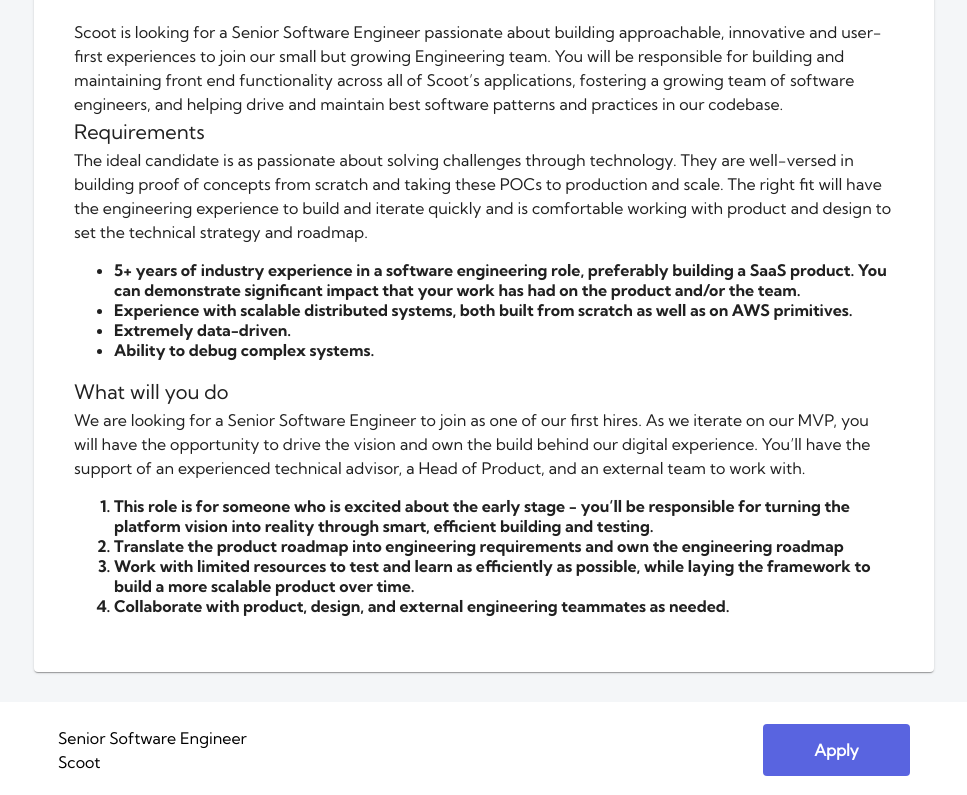
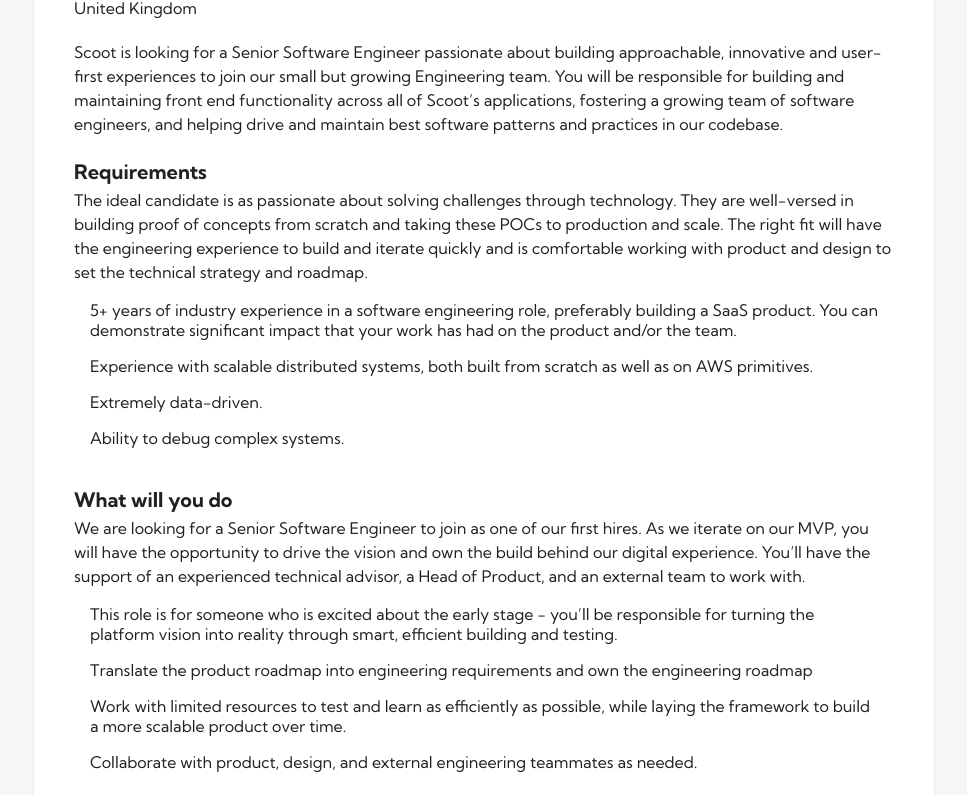
Before and after one commit to MSagdieva/FMChallenge---Devjobs-web-app, a Next.js app: page /detail/1 in a window 1280 px wide. Shown: the part 465-1260 px from the top of the page, without its empty margins (156-1123 px from the left). Built offline with nearby package versions, Linux system fonts and the light colour scheme.

Commit message:
detail page small design fixes

```diff
--- a/pages/_app.js
+++ b/pages/_app.js
@@ -20,7 +20,12 @@
       MuiTypography: {
         styleOverrides: {
           root: {
-          padding: 0}}
+          padding: 0},
+          h6:{
+            fontFamily: "'KumbhSans-Bold', sans-serif",
+            marginTop:20,
+          }
+        }
       },
       MuiButton: {
         variants: [
--- a/pages/detail/[slug].js
+++ b/pages/detail/[slug].js
@@ -2,8 +2,7 @@
 import {useRouter} from 'next/router';
 import Header from '../../components/elements/Header';
 import Footer from '../../components/elements/Footer';
-import { Container, Typography } from "@mui/material";
-import { Paper, Button } from "@mui/material";
+import { Container, Typography, Paper, Button, List, ListItem  } from "@mui/material";
 import Image from 'next/image';
 import { styled } from '@mui/material/styles';
 import {ColorModeContext} from "../_app";
@@ -61,7 +60,7 @@
     return (<div style={{backgroundColor: mode.themeMode === 'light'?"#F4F6F8":"#121721"}}>
         <Header page="inner"/>
           <div maxWidth="false" disableGutters={true} id="pageContainer" >
-              <CustomContainer disableGutters={true} maxWidth="md">
+              <CustomContainer disableGutters={true} maxWidth="md" style={{backgroundColor: mode.themeMode === 'light'?"#FFF":"#212121"}}>
                       <div className="imageCont" style={{backgroundColor: allJobsData[slug-1].logoBackground, width: 140, height: 140, position: "relative"}}>
                       <Image
                       width={40}
@@ -92,16 +91,16 @@
                       <div class="requirements">
                       <Typography variant="h6">{"Requirements"}</Typography>
                         <Typography variant="body1">{allJobsData[slug-1].requirements.content}</Typography>
-                          <ul>
-                          {allJobsData[slug-1].requirements.items.map((item)=>{return <li>{item}</li>})}
-                        </ul>
+                          <List>
+                          {allJobsData[slug-1].requirements.items.map((item)=>{return <ListItem>{item}</ListItem>})}
+                        </List>
                       </div>
                       <div class="role">
                       <Typography variant="h6">{"What will you do"}</Typography>
                         <Typography variant="body1">{allJobsData[slug-1].role.content}</Typography>
-                          <ol>
-                          {allJobsData[slug-1].role.items.map((item)=>{return <li>{item}</li>})}
-                        </ol>
+                          <List>
+                          {allJobsData[slug-1].role.items.map((item)=>{return <ListItem>{item}</ListItem>})}
+                        </List>
                       </div>
                   </CustomPaper>
               </Container>
--- a/public/assets/styles/globals.scss
+++ b/public/assets/styles/globals.scss
@@ -22,7 +22,14 @@
     padding: 0;
     margin: 0;
   }
-
+  ul {
+    font-family: 'KumbhSans-Regular', sans-serif;
+    padding: 0;
+    margin: 0;
+  }
+  h6{
+    font-family: 'KumbhSans-Bold', sans-serif;
+  }
   .header{
     display: flex;
     justify-content: space-between;
```
